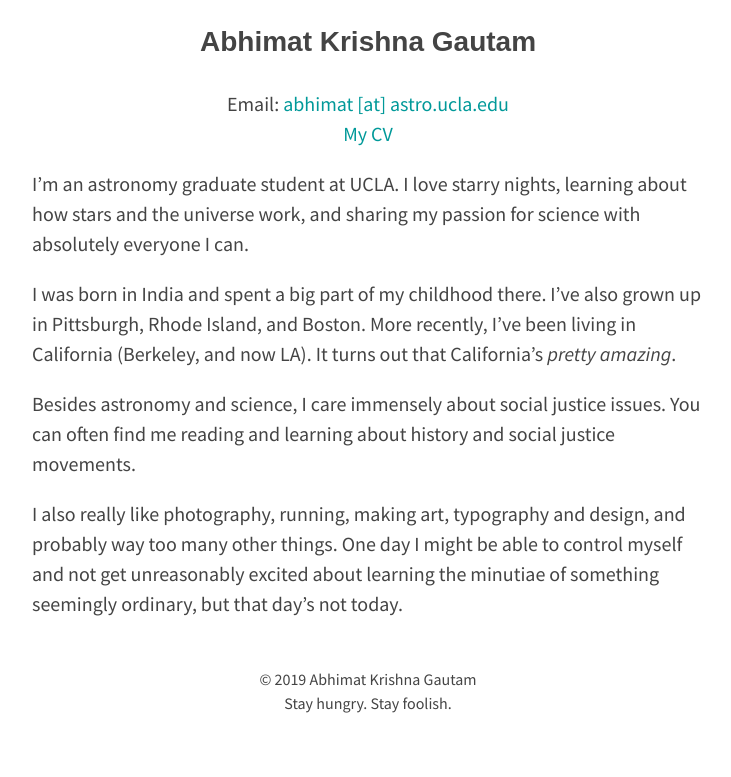
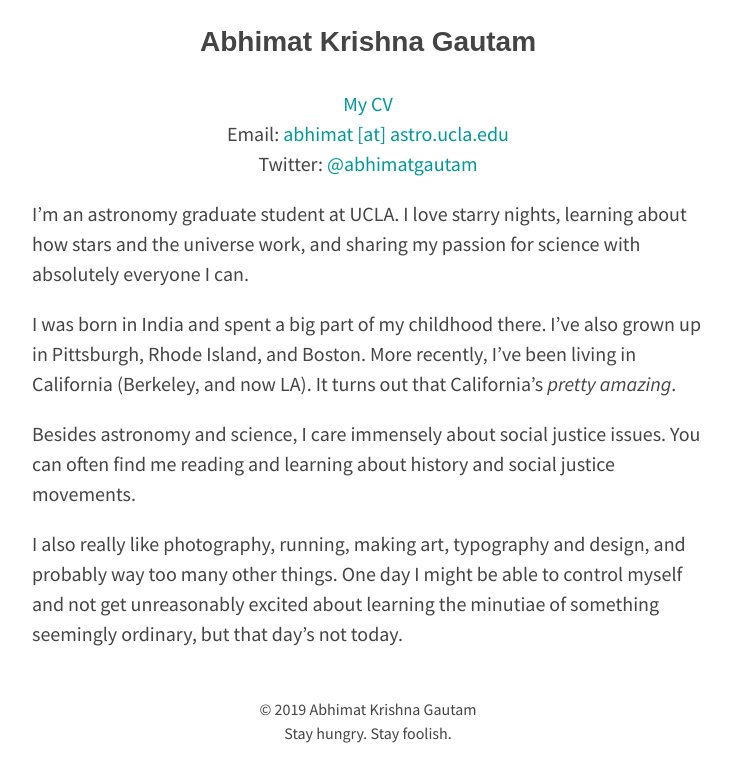
Before and after one commit to abhimat/abhimat.github.io, a Jekyll site: the page built from aboutme/index.md, in a window 1280 px wide. Shown: the part 564-1341 px from the top of the page, without its empty margins (272-1003 px from the left). Built offline with Jekyll 4.4.1, drawn with Linux system fonts in a browser that asks for light colours; before the commit the page ends 1311 px from its top, so only the background shows below that.

Commit message:
Updated about me links

```diff
--- a/aboutme/index.md
+++ b/aboutme/index.md
@@ -10,7 +10,7 @@ title: About Me
 </figure>
 
 ## **Abhimat Krishna Gautam**
-<center><p>Email: <a href="mailto:abhimat@astro.ucla.edu">abhimat [at] astro.ucla.edu</a><br><a href='/cv/cv_abhimat.pdf'>My CV</a></p></center>
+<center><p><a href='/cv/cv_abhimat.pdf'>My CV</a><br>Email: <a href="mailto:abhimat@astro.ucla.edu">abhimat [at] astro.ucla.edu</a><br>Twitter: <a href="https://twitter.com/abhimatgautam">@abhimatgautam</a></p></center>
 
 I'm an astronomy graduate student at UCLA. I love starry nights, learning about how stars and the universe work, and sharing my passion for science with absolutely everyone I can.
 
```
